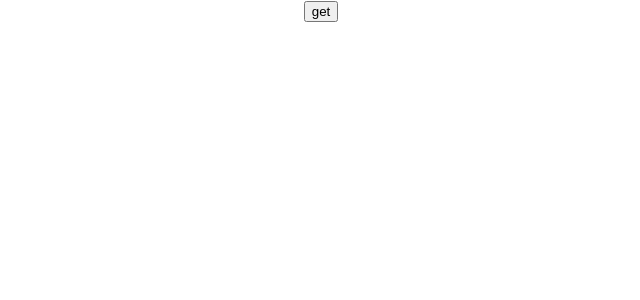
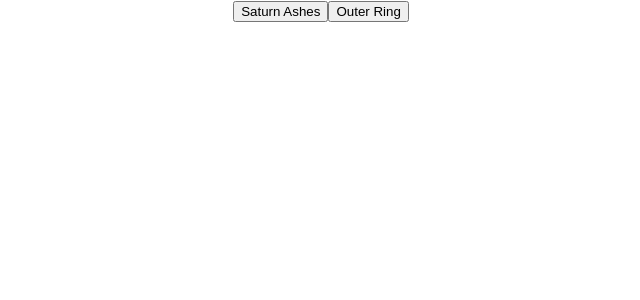
Before and after one commit to NST069/fmc-discography, a React (Create React App) app in the folder client/: page / in a window 1280 px wide. Shown: the top 300 px of the page, without its empty margins (319-959 px from the left). Built offline with nearby package versions, Linux system fonts and the light colour scheme.

Commit message:
Show Albums By Label

```diff
--- a/client/src/App.js
+++ b/client/src/App.js
@@ -1,4 +1,4 @@
-import React, {useState} from 'react';
+import React, {useState, useEffect} from 'react';
 import logo from './logo.svg';
 import './App.css';
 
@@ -12,9 +12,11 @@ function App() {
 
   const [albums, setAlbums] = useState([]);
 
-  const getAllSNH = ()=>{
+
+  const getAllbyLabel = (label)=>{
     setAlbums([]);
-    axios.get(`${endpoint}/discography/getAllFromLabel/Saturn Ashes`)
+    console.log(label);
+    axios.get(`${endpoint}/discography/getAllFromLabel/${label}`)
     .then((res)=>{
       //res.data.map(label=>{setAlbums(label.albumData)});
       setAlbums(res.data.albumData);
@@ -24,7 +26,8 @@ function App() {
   return (
     <div className="App">
       <Main
-        getAllSNH={getAllSNH}
+        labels={["Saturn Ashes", "Outer Ring"]}
+        getAllbyLabel={getAllbyLabel}
         albums={albums}
       />
     </div>
--- a/client/src/components/Main.js
+++ b/client/src/components/Main.js
@@ -1,18 +1,25 @@
 import React from 'react';
 
 
-const Main = ({getAllSNH, albums})=>{
+const Main = ({labels, getAllbyLabel, albums})=>{
 
 
     return(
         <div>
-            <button onClick={(event)=>getAllSNH()}>get</button>
-
-                {
-                    albums.map(album=>
+            {
+                labels.map(label=>
+                    <button onClick={(event)=>{
+                        event.preventDefault();
+                        getAllbyLabel(label)}}>{label}</button>)
+            }
+            {
+                albums.map(album=>
+                    <div>
                         <img src={album.imageUrl} alt={`${album.artist} - ${album.title}`} />
-                    )
-                }
+                        <p>{`${album.artist} - ${album.title}`}</p>
+                    </div>
+                )
+            }
         </div>
     );
 }
```
Also changed, not shown: 1 other file (tests, documents, lock files or other folders).
